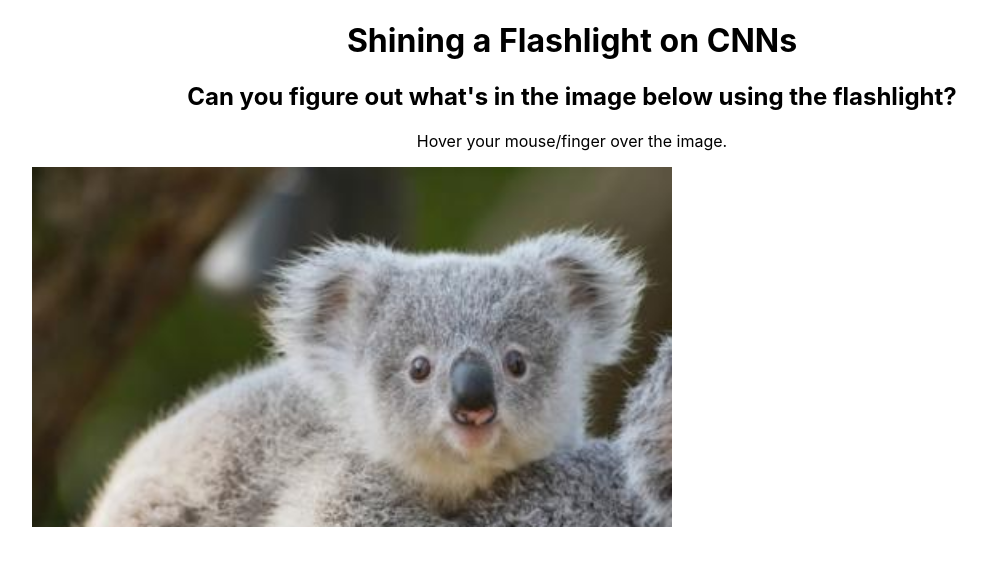
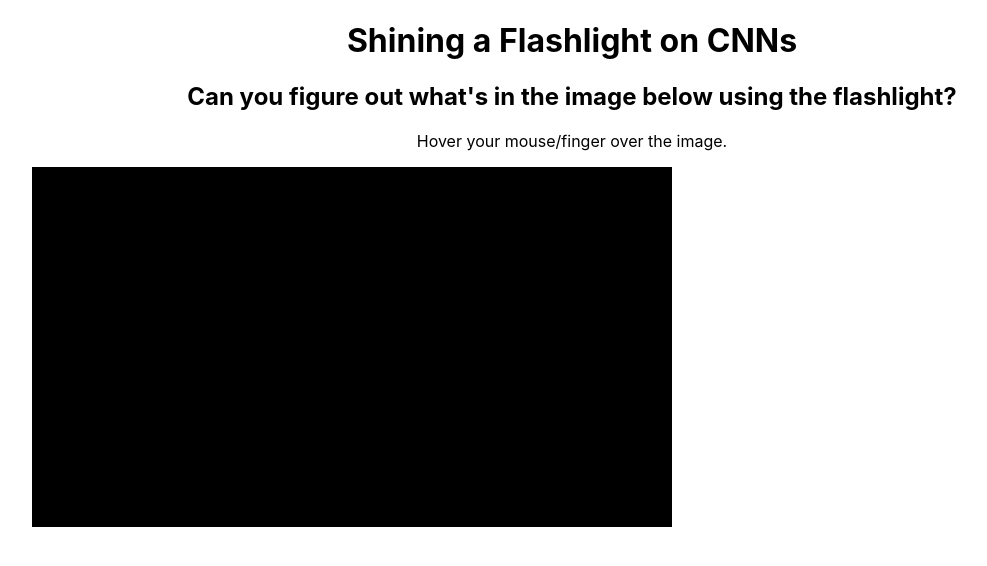
Before and after one commit to uclaacm/no-filter, a React (Create React App) app: page / in a window 1280 px wide. Shown: the top 566 px of the page, without its empty margins (68-1055 px from the left). Built offline with nearby package versions, Linux system fonts and the light colour scheme.

Commit message:
flashlight component working

```diff
--- a/src/components/Flashlight.js
+++ b/src/components/Flashlight.js
@@ -9,6 +9,10 @@ class Flashlight extends React.Component {
     showFlashlight = () => {
         const spotlight = document.getElementById("spotlight");
         spotlight.style.display = "block";
+
+        //show image after flashlight moves on
+        const img = document.getElementById("flashlight-img");
+        img.style.filter = "brightness(100%)";
     }
 
     moveFlashlight = e => {
@@ -29,6 +33,11 @@ class Flashlight extends React.Component {
         const spotlight = document.getElementById("spotlight");
         spotlight.style.display = "none";
 
+        //hide the image after flashlight is moved off
+        const img = document.getElementById("flashlight-img");
+        img.style.filter = "brightness(0%)";
+
+
     }
 
 
@@ -43,10 +52,8 @@ class Flashlight extends React.Component {
                 </div>
                 <div style={styles.container} id="container"
                     onMouseEnter={this.showFlashlight} onMouseMove={this.moveFlashlight} onMouseLeave={this.hideFlashlight}>
+                    <img id="flashlight-img" src={koala} alt="koala" style={styles.img} ></img>
                     <div id="spotlight" style={styles.flashlight}></div>
-                    {/* <div id="onTop" style={styles.cover} onMouseMove={this.hoverMouse}></div> */}
-                    <img id="flashlight-img" src={koala} alt="koala" style={styles.img}
-                        ></img>
                 </div>
 
             </div>
@@ -59,30 +66,24 @@ const styles = {
     container: {
         marginLeft: '100px', /*this is just for an offset*/
         position: 'relative',
-        width: 'min-content',
         overflow: 'hidden',
+        maxWidth: 'min-content',
+        maxHeight: 'min-content',
     },
     img: {
         width: '50vw',
-        zIndex: '1',
-    },
-    cover: {
-        width: '50vw',
-        height: '50vw',
-        background: 'black',
-        position: 'absolute',
-        zIndex: '2',
+        filter: 'brightness(0%)',
     },
     flashlight: {
         display: 'none', /*so it is not shown until mouseover*/
         borderRadius: '100%',
-        background: 'white',
-        mixBlendMode: 'difference',
+        content: "",
         position: 'absolute',
         width: '10vw',
         height: '10vw',
-        zIndex: '3',
-        transform: 'translate(-50%, -50%)',
+        zIndex: '1',
+        transform: 'translate(-50%, -50%)', /*center on mouse*/
+        border: 'solid black 50vw',
     }
 }
 
```
